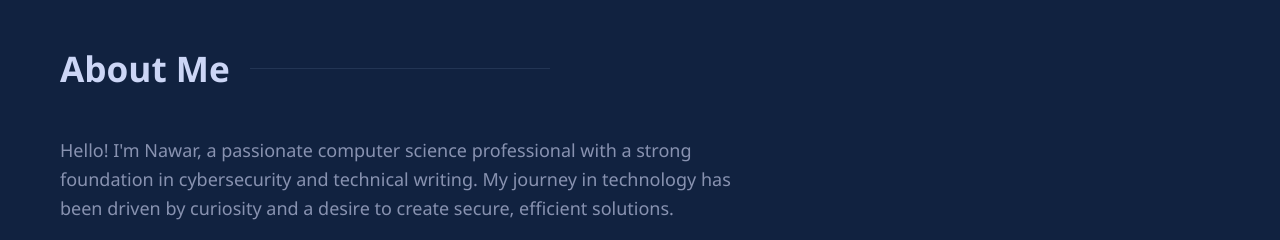
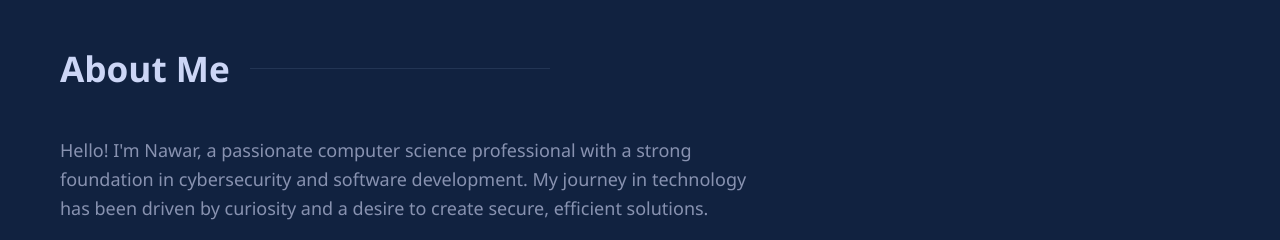
Before and after one commit to Nawar03/portfolio, a plain HTML site: page index.html in a window 1280 px wide. Shown: the part 860-1100 px from the top of the page. Drawn offline with Linux system fonts and the light colour scheme.

Commit message:
Update index.html

```diff
--- a/index.html
+++ b/index.html
@@ -81,7 +81,7 @@
             <div class="about-content">
                 <p>
                     Hello! I'm Nawar, a passionate computer science professional with a strong foundation
-                    in cybersecurity and technical writing. My journey in technology has been driven by
+                    in cybersecurity and software development. My journey in technology has been driven by
                     curiosity and a desire to create secure, efficient solutions.
                 </p>
                 <p>
```
